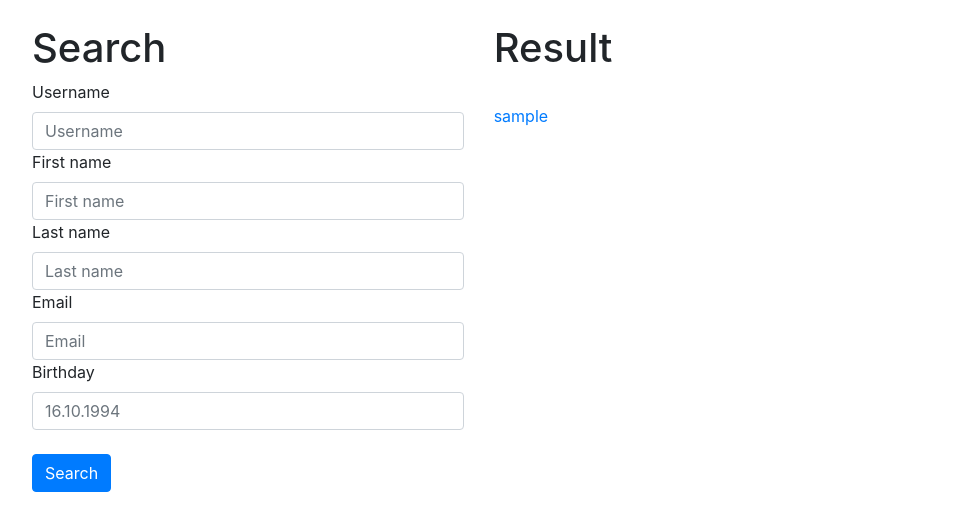
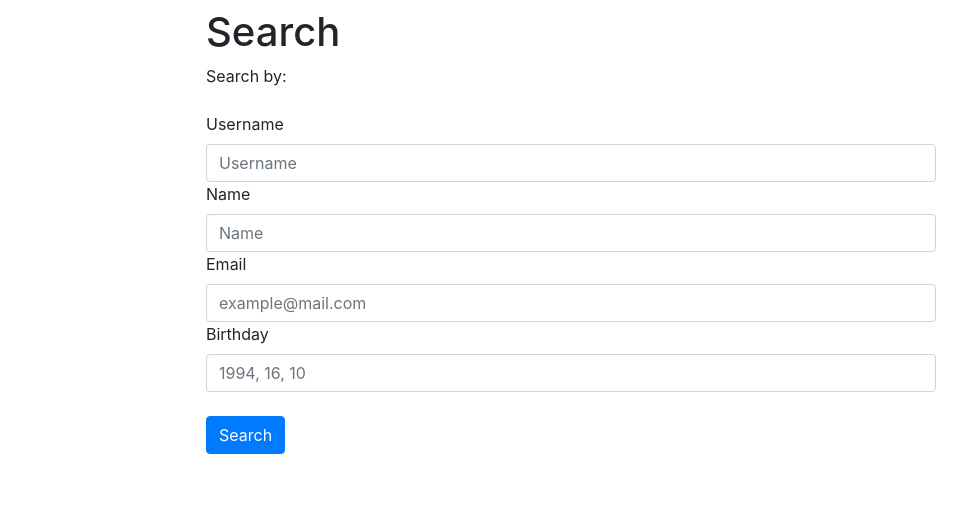
Before and after one commit to denyszamiatin/ma_book, a Django app: template users/templates/users/search.html in a window 1280 px wide. Shown: the top 531 px of the page, without its empty margins (69-1036 px from the left). Run offline with Django 3.2, Linux system fonts and the light colour scheme; tables that the repository leaves empty hold one stand-in row (values such as "Sample post"); the template is opened without the code that fills it: values that come from a table or form of the project are taken from there, most other values are stand-ins (such as "Sample title", 1, 10 or a date in 2020); parts of the project's set-up code (start-up, migrations or seed data) failed here and were passed over; some libraries are stand-ins or nearby versions.

Commit message:
Merge branch 'master' of /home/dima/PycharmProjects/ma_boook with conflicts.

```diff
--- a/posts/templates/posts_list.html
+++ b/posts/templates/posts_list.html
@@ -20,6 +20,9 @@
                 </p>
                 <p><a class="btn" href="edit?slug_title={{ post.slug_title }}">Read more</a></p>
               </div>
+              </div>
+              </div>
+              </div>
             </div>
             <div class="row">
               <div class="span8">
--- a/users/forms.py
+++ b/users/forms.py
@@ -50,16 +50,14 @@ class LoginForm(forms.Form):
 
 
 class SearchForm(forms.Form):
-    username = forms.CharField(max_length=150, required=False,
-                               widget=forms.TextInput(attrs={'class': 'form-control', 'placeholder': 'Username'}))
-    first_name = forms.CharField(max_length=150, required=False,
-                                 widget=forms.TextInput(attrs={'class': 'form-control', 'placeholder': 'First name'}))
-    last_name = forms.CharField(max_length=150, required=False,
-                                widget=forms.TextInput(attrs={'class': 'form-control', 'placeholder': 'Last name'}))
-    email = forms.CharField(max_length=150, required=False,
-                            widget=forms.TextInput(attrs={'class': 'form-control', 'placeholder': 'Email'}))
-    birthday = forms.DateField(required=False,
-                               widget=forms.DateInput(attrs={'class': 'form-control', 'placeholder': '16.10.1994'}))
+    username = forms.CharField(max_length=320, required=False, widget=forms.TextInput(attrs={'class': 'form-control',
+                                                                          'placeholder': 'Username'}))
+    name = forms.CharField(max_length=300, required=False, widget=forms.TextInput(attrs={'class': 'form-control',
+                                                                          'placeholder': 'Name'}))
+    email = forms.EmailField(required=False, widget=forms.EmailInput(attrs={'class': 'form-control',
+                                                            'placeholder': 'example@mail.com'
+                                                            }))
+    birthday = forms.DateField(required=False, widget=forms.DateInput(attrs={'placeholder': '1994, 16, 10'}))
 
 
 class EditUserForm(forms.ModelForm):
--- a/users/models.py
+++ b/users/models.py
@@ -18,7 +18,7 @@ class UserProfile(models.Model):
     user = models.OneToOneField(User, on_delete=models.CASCADE, null=True)
 
     def __str__(self):
-        return f'Username:{self.user}'
+        return f'UserName:{self.user}'
 
 
 # class Follower(models.Model):
--- a/users/templates/users/search.html
+++ b/users/templates/users/search.html
@@ -2,28 +2,29 @@
 {% load crispy_forms_tags %}
 {% block title %}Search{% endblock %}
 {%block content %}
-<div class="modal-body row">
-    <div class="col-md-5">
+<div class="row justify-content-center">
+    <div class="col-8">
         <h1 class="mt-2">Search</h1>
             <form>
-                {{ form|crispy }}
+                Search by:
+                <br><br>
+                {{ form|crispy}}
                 <br>
                 <button type="submit" class="btn btn-primary">Search</button>
             </form>
         <br>
-        </div>
-        <div class="col-md-7">
+        {% if submited %}
             <h1 class="mt-2">Result</h1>
+        {% endif %}
         <br>
-            {% if not search_result %}
-                <p>No results by your query</p>
+        {% if not search_result and selected_option %}
+            No results by your query
         {% endif %}
         {% for user in search_result %}
-            <ul class="list-unstyled">
+        <ul>
             <li><a href="user/profile/{{user.username}}">{{user.username}}</a></li>
         </ul>
         {% endfor %}
     </div>
 </div>
-</div>
 {% endblock %}
```
Also changed, not shown: users/views.py (+22 -9 lines). Lines whose indentation alone changed are shown as unchanged.
